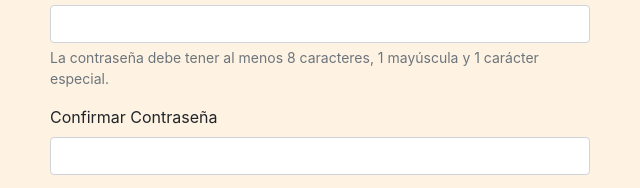
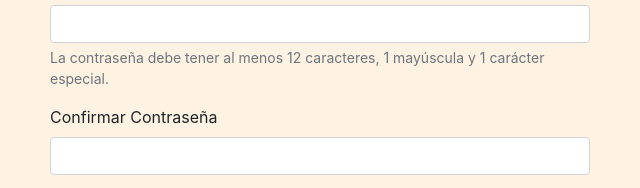
Before and after one commit to RichiGM/ElZarape, a plain HTML site: page admin/adminUsuario.html in a window 1280 px wide. Shown: the part 253-441 px from the top of the page, 35-675 px from the left. Drawn offline with nearby package versions, Linux system fonts and the light colour scheme.

Commit message:
cambio contraseña

```diff
--- a/admin/adminUsuario.html
+++ b/admin/adminUsuario.html
@@ -40,7 +40,7 @@
                     <div class="mb-3">
                         <label for="txtPassword" class="form-label">Contraseña Usuario</label>
                         <input type="password" class="form-control" id="txtPassword" name="txtPassword" required>
-                        <small class="form-text text-muted">La contraseña debe tener al menos 8 caracteres, 1 mayúscula y 1 carácter especial.</small>
+                        <small class="form-text text-muted">La contraseña debe tener al menos 12 caracteres, 1 mayúscula y 1 carácter especial.</small>
                     </div>
                     <div class="mb-3">
                         <label for="txtConfirmPassword" class="form-label">Confirmar Contraseña</label>
```
